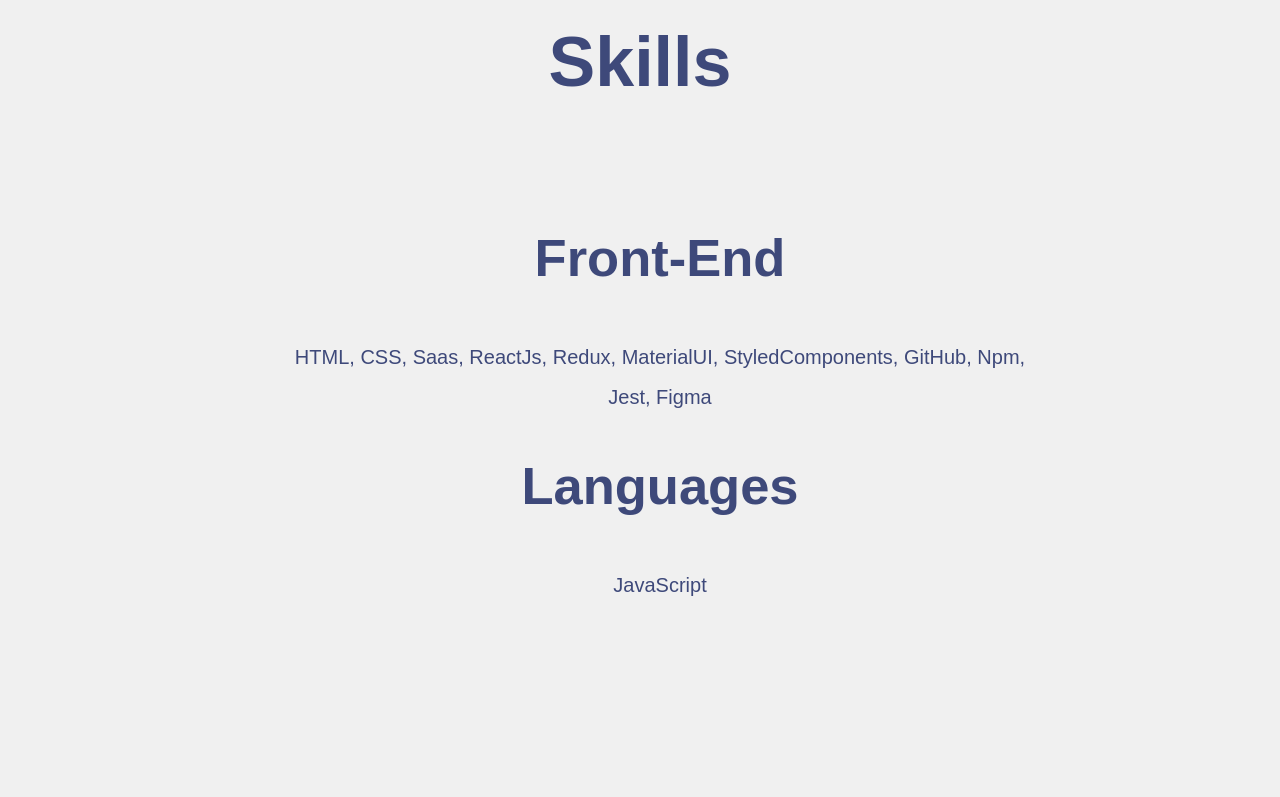
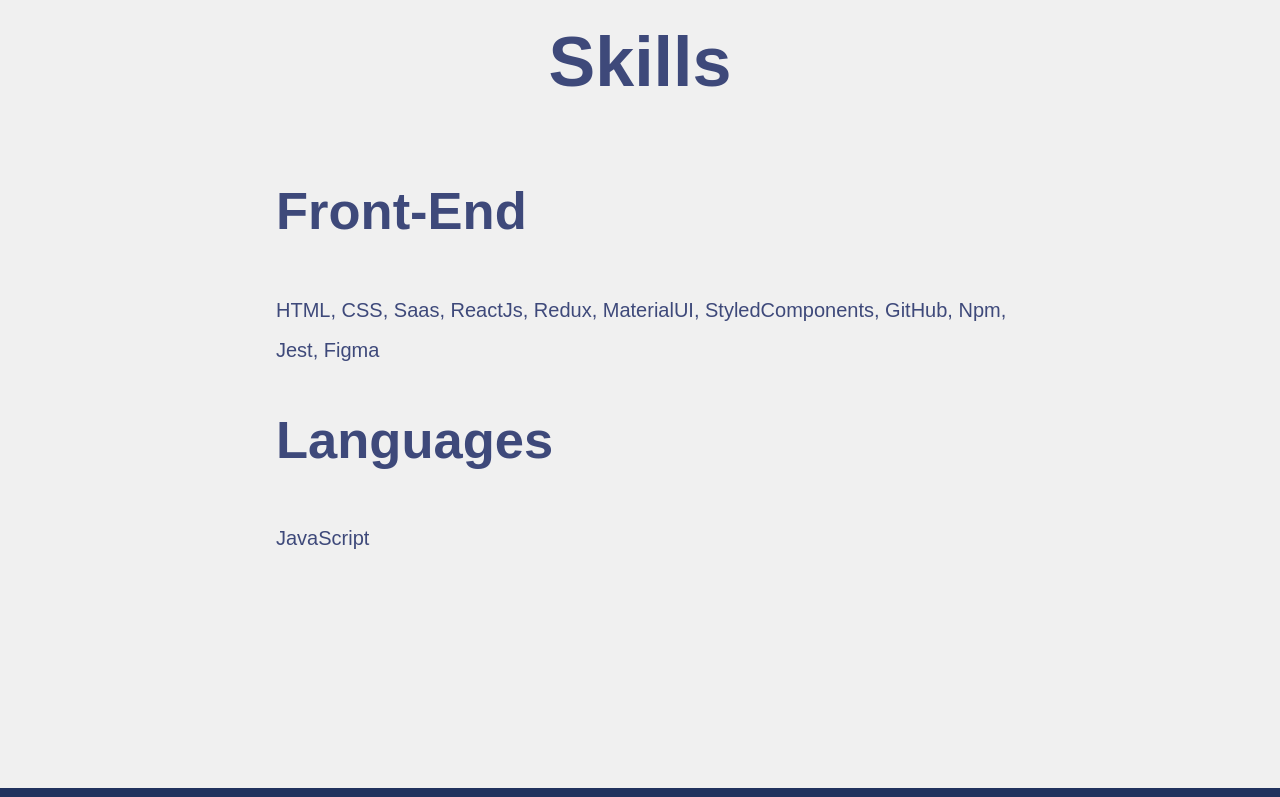
Before and after one commit to FaridAmimri/myPortFolio, a React (Create React App) app: page / in a window 1280 px wide. Shown: the part 825-1622 px from the top of the page. Built offline with nearby package versions, Linux system fonts and the light colour scheme.

Commit message:
Ajout margin-bottom .skills

```diff
--- a/src/styles/Home.css
+++ b/src/styles/Home.css
@@ -45,12 +45,12 @@
 
   .skills h1 {
     color: #3e497a;
+    margin-bottom: 0;
   }
 
   .skills .list {
     list-style: none;
     width: 60%;
-    text-align: center;
   }
 
   .list span {
```
